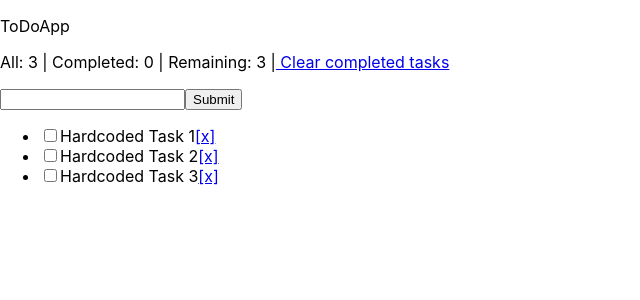
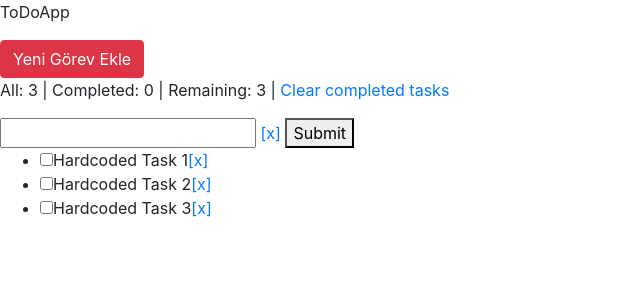
Before and after one commit to ismailToyran/ToDoApp, a React (Create React App) app: page / in a window 1280 px wide. Shown: the top 300 px of the page, without its empty margins (0-640 px from the left). Built offline with nearby package versions, Linux system fonts and the light colour scheme.

Commit message:
Modal popup with React Bootstrap

```diff
--- a/package.json
+++ b/package.json
@@ -3,7 +3,10 @@
   "version": "0.1.0",
   "private": true,
   "dependencies": {
+    "bootstrap": "^4.3.1",
+    "prop-types": "^15.7.2",
     "react": "^16.8.6",
+    "react-bootstrap": "^1.0.0-beta.8",
     "react-dom": "^16.8.6",
     "react-scripts": "3.0.1"
   },
--- a/public/index.html
+++ b/public/index.html
@@ -10,6 +10,7 @@
       user's mobile device or desktop. See https://developers.google.com/web/fundamentals/web-app-manifest/
     -->
     <link rel="manifest" href="manifest.json" />
+    <link rel="stylesheet" href="https://stackpath.bootstrapcdn.com/bootstrap/4.3.1/css/bootstrap.min.css" integrity="sha384-ggOyR0iXCbMQv3Xipma34MD+dH/1fQ784/j6cY/iJTQUOhcWr7x9JvoRxT2MZw1T" crossorigin="anonymous">
     <!--
       Notice the use of %PUBLIC_URL% in the tags above.
       It will be replaced with the URL of the `public` folder during the build.
--- a/src/Components/App/App.js
+++ b/src/Components/App/App.js
@@ -1,6 +1,11 @@
 import React, {Component} from 'react';
 import './App.css';
+import Modal from 'react-bootstrap/Modal';
+import Button from 'react-bootstrap/Button';
+import ButtonToolbar from 'react-bootstrap/ButtonToolbar';
+
 import ToDoList from '../ToDoList/ToDoList';
+import MyVerticallyCenteredModal from '../Modal/Modal';
 
 const generateKey = (pre) => {
   return `${ pre }_${ new Date().getTime() }`;
@@ -14,7 +19,8 @@ class App extends Component {
       title: '',
       toDos: [{id: 1, title: 'Hardcoded Task 1', done: false},
               {id: 2, title: 'Hardcoded Task 2', done: false},
-              {id: 3, title: 'Hardcoded Task 3', done: false}]
+              {id: 3, title: 'Hardcoded Task 3', done: false}],
+      modalShow: false
     }
 
     this.handleSubmit = this.handleSubmit.bind(this);
@@ -78,10 +84,28 @@ class App extends Component {
   }
 
   render() {
+
+    let modalClose = () => this.setState({
+      modalShow: false
+    });
+
     return (
       <div className="App">
+        <p>ToDoApp</p>
 
-        <p>ToDoApp</p>
+        <ButtonToolbar>
+          <Button
+            variant="danger"
+            onClick={() => this.setState({ modalShow: true })}
+          >
+            Yeni Görev Ekle
+          </Button>
+
+          <MyVerticallyCenteredModal
+            show={this.state.modalShow}
+            onHide={modalClose}
+          />
+        </ButtonToolbar>
 
         <p>
           All: {this.state.toDos.length} |
@@ -93,7 +117,8 @@ class App extends Component {
         <p></p>
 
         <form onSubmit={this.handleSubmit}>
-          <input onChange={this.handleChange} value={this.state.title} />
+          <input type='text' onChange={this.handleChange} value={this.state.title} />
+          <a href='#' onClick={this.props.handleDelete} > [x] </a>
           <button>Submit</button>
         </form>
 
--- /dev/null
+++ b/src/Components/Modal/Modal.js
@@ -0,0 +1,67 @@
+import React, { Component } from 'react';
+import Modal from 'react-bootstrap/Modal';
+import Button from 'react-bootstrap/Button';
+
+class MyVerticallyCenteredModal extends Component {
+
+  render() {
+    return (
+      <Modal {...this.props}
+             size="lg"
+             aria-labelledby="contained-modal-title-vcenter"
+             centered>
+        <Modal.Header closeButton>
+          <Modal.Title id="contained-modal-title-vcenter">Modal heading</Modal.Title>
+        </Modal.Header>
+        <Modal.Body>
+          <h4>Centered Modal</h4>
+          <p>
+              Cras mattis consectetur purus sit amet fermentum. Cras justo odio,
+              dapibus ac facilisis in, egestas eget quam. Morbi leo risus, porta
+              ac consectetur ac, vestibulum at eros.
+          </p>
+        </Modal.Body>
+        <Modal.Footer>
+          <Button onClick={this.props.onHide}>Close</Button>
+        </Modal.Footer>
+      </Modal>
+    )
+  }
+}
+
+/*
+ToDoList.propTypes = {
+  toDos: PropTypes.array.isRequired,
+  handleDelete: PropTypes.func.isRequired,
+  handleDone: PropTypes.func.isRequired
+}
+*/
+
+export default MyVerticallyCenteredModal;
+
+/*
+<div>
+        <button type="button" className="btn btn-primary" data-toggle="modal" data-target="#exampleModalCenter">
+          Launch demo modal
+        </button>
+        <div className="modal fade" id="exampleModalCenter" tabIndex="-1" role="dialog" aria-labelledby="exampleModalCenterTitle" aria-hidden="true">
+          <div className="modal-dialog modal-dialog-centered" role="document">
+            <div className="modal-content">
+              <div className="modal-header">
+                <h5 className="modal-title" id="exampleModalLongTitle">Modal title</h5>
+                <button type="button" className="close" data-dismiss="modal" aria-label="Close">
+                  <span aria-hidden="true">&times;</span>
+                </button>
+              </div>
+              <div className="modal-body">
+                ...
+              </div>
+              <div className="modal-footer">
+                <button type="button" className="btn btn-secondary" data-dismiss="modal">Close</button>
+                <button type="button" className="btn btn-primary">Save changes</button>
+              </div>
+            </div>
+          </div>
+        </div>
+      </div>
+      */
```
Also changed, not shown: src/Components/ListItem/ListItem.js (+7 -0 lines), src/Components/ToDoList/ToDoList.js (+7 -0 lines), src/Components/Modal/Modal.css (added), 1 other file (tests, documents, lock files or other folders).
